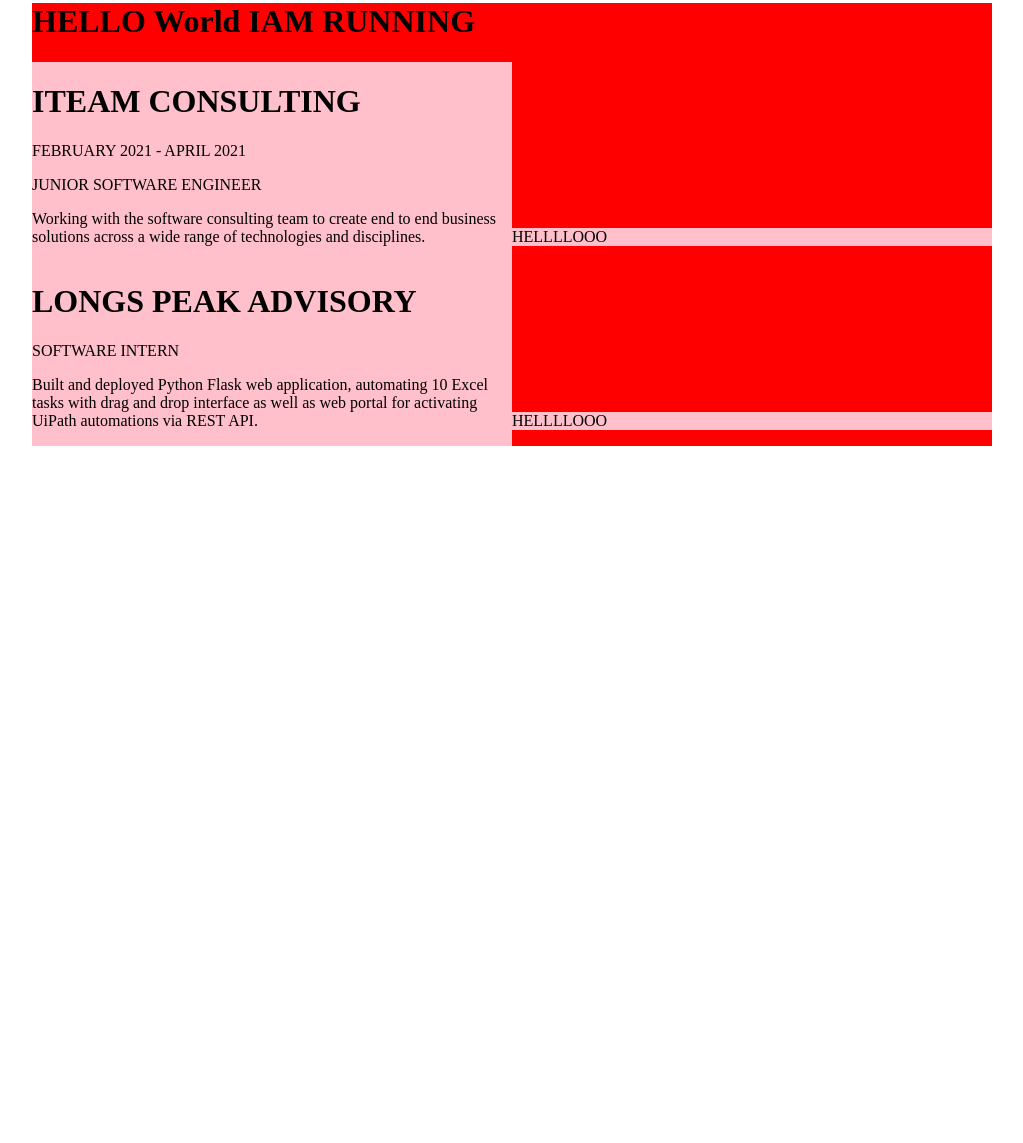
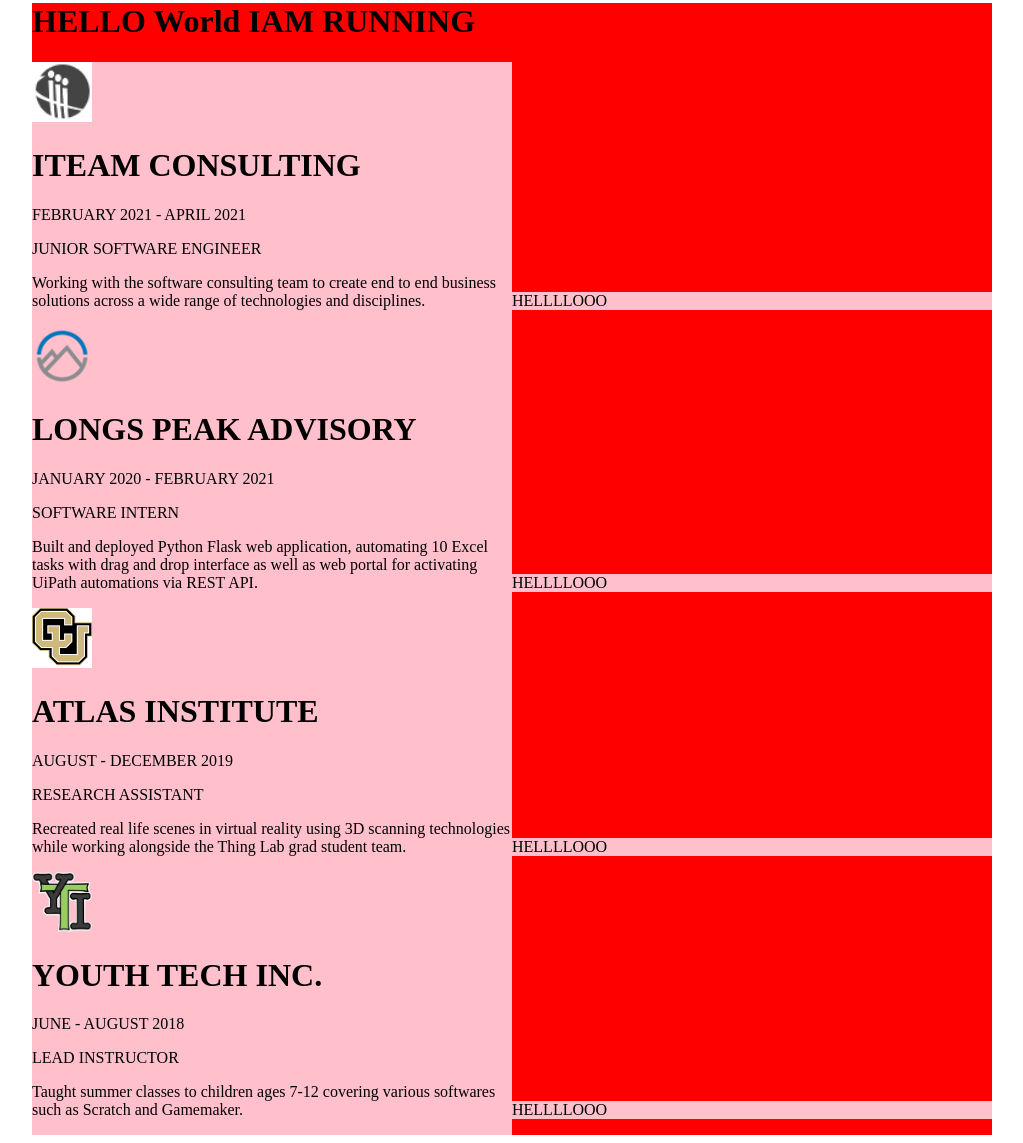
Before and after one commit to rBlakeH/rblakeh-gatsby, a Gatsby site: page / in a window 1280 px wide. Shown: the part 18-1161 px from the top of the page, without its empty margins (128-1151 px from the left). Before the commit the page ends 800 px from the top, so only its background shows below. Built offline with nearby package versions, Linux system fonts and the light colour scheme; Gatsby itself is replaced by a stand-in of ours.

Commit message:
jobs data

```diff
--- a/src/components/Experience/ExperienceData.tsx
+++ b/src/components/Experience/ExperienceData.tsx
@@ -3,7 +3,8 @@
     title: string,
     dates: string,
     description: string,
-    icon: any
+    icon: string,
+    alt: string
 }
 
 export type jobs = job[]
@@ -14,13 +15,31 @@
         title: "JUNIOR SOFTWARE ENGINEER",
         dates: "FEBRUARY 2021 - APRIL 2021",
         description: "Working with the software consulting team to create end to end business solutions across a wide range of technologies and disciplines.",
-        icon: null
+        icon: "/images/iteam.png",
+        alt: "iTeam Consulting logo"
     },
     {
         company: "LONGS PEAK ADVISORY",
         title: "SOFTWARE INTERN",
-        dates: "",
+        dates: "JANUARY 2020 - FEBRUARY 2021",
         description: "Built and deployed Python Flask web application, automating 10 Excel tasks with drag and drop interface as well as web portal for activating UiPath automations via REST API.",
-        icon: null
+        icon: "/images/peak.png",
+        alt: "Longs Peak logo"
+    },
+    {
+        company: "ATLAS INSTITUTE",
+        title: "RESEARCH ASSISTANT",
+        dates: "AUGUST - DECEMBER 2019",
+        description: "Recreated real life scenes in virtual reality using 3D scanning technologies while working alongside the Thing Lab grad student team.",
+        icon: "/images/cu.png",
+        alt: "CU Boulder school icon"
+    },
+    {
+        company: "YOUTH TECH INC.",
+        title: "LEAD INSTRUCTOR",
+        dates: "JUNE - AUGUST 2018",
+        description: "Taught summer classes to children ages 7-12 covering various softwares such as Scratch and Gamemaker.",
+        icon: "/images/yti.png",
+        alt: "Youth tech inc logo"
     },
 ]
--- a/src/components/Experience/Expreience.tsx
+++ b/src/components/Experience/Expreience.tsx
@@ -1,3 +1,4 @@
+import { GatsbyImage, StaticImage } from "gatsby-plugin-image";
 import React from "react"
 import { job } from "./ExperienceData"
 
@@ -6,9 +7,10 @@
 }
 
 export const Experience = (Props: props) => {
-    const {job} = Props;
-    return(
+    const { job } = Props;
+    return (
         <div>
+            <img src={job.icon} width="60" height="60" alt={job.alt} />
             <h1>{job.company}</h1>
             <p>{job.dates}</p>
             <p>{job.title}</p>
--- a/src/pages/index.tsx
+++ b/src/pages/index.tsx
@@ -19,7 +19,7 @@
       {/* <Content></Content> */}
       {/* {experienceData.map(x => <Experience  job={x}/>)} */}
       {/* <Experience job={job1} ></Experience> */}
-        <ExperienceContent/>
+      <ExperienceContent />
     </CenterContent>
   )
 }
```
Also changed, not shown: static/images/cu.png (added), static/images/gatsby-astronaut.png (renamed from src/images/gatsby-astronaut.png), static/images/gatsby-icon.png (renamed from src/images/gatsby-icon.png), static/images/iteam.png (added), static/images/peak.png (added), static/images/yti.png (added). Lines whose indentation alone changed are shown as unchanged.
